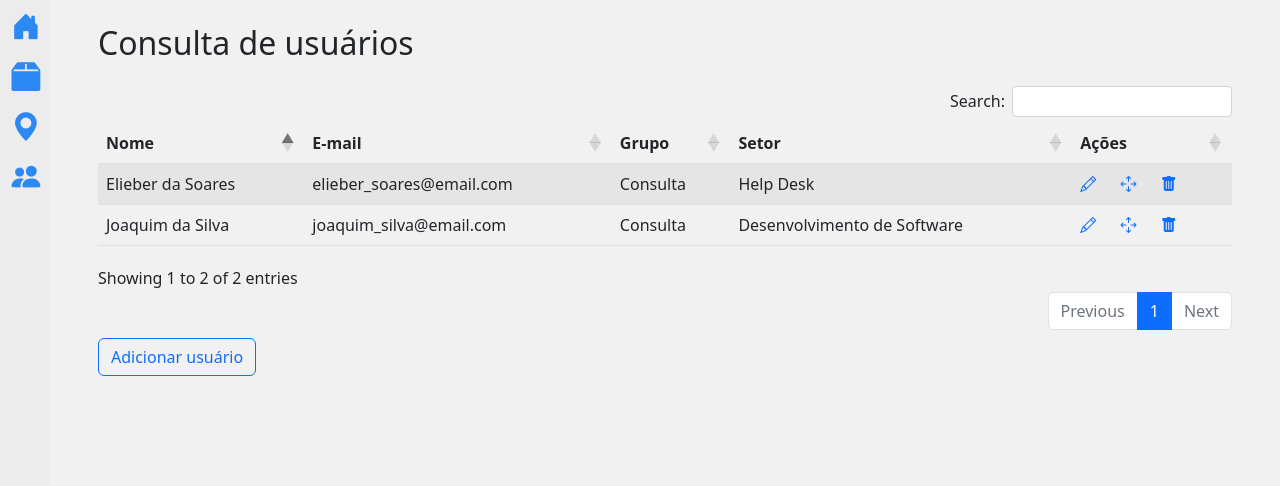
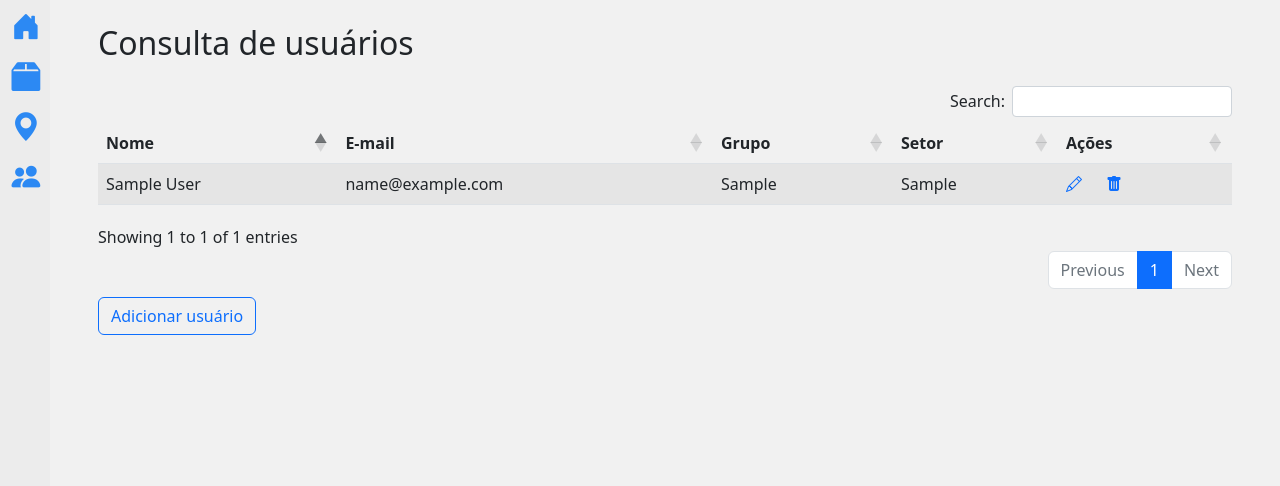
Before and after one commit to fernando-fix/herbert-project-2, a PHP site: page /herbert-project-2/users.php in a window 1280 px wide. Shown: the part 40-526 px from the top of the page. Run offline with PHP 8.4, Linux system fonts and the light colour scheme; tables that the repository leaves empty or names only in its code hold one stand-in row (values such as "Sample post"); some libraries are stand-ins or nearby versions.

Commit message:
add db_project image and user are listed users.php

```diff
--- a/src/dao/UserDaoMysql.php
+++ b/src/dao/UserDaoMysql.php
@@ -16,6 +16,19 @@ class UserDaoMysql implements UserDao
     public function __construct(PDO $driver)
     {
         $this->pdo = $driver;
+    }
+
+    public function findAll()
+    {
+        $sql = $this->pdo->query("SELECT * FROM users");
+        $sql->execute();
+
+        if ($sql->rowCount() > 0) {
+            $data = $sql->fetchAll(PDO::FETCH_ASSOC);
+
+            return $data;
+        }
+        return false;
     }
 
     public function findByToken($token)
--- a/src/models/User.php
+++ b/src/models/User.php
@@ -94,6 +94,7 @@ class User{
 }
 
 interface UserDao {
+    public function findAll();
     public function findByToken($token);
     public function findByEmail($email);
     public function updateToken($email, $token);
--- a/users.php
+++ b/users.php
@@ -1,10 +1,19 @@
 <?php
 
+use src\dao\UserDaoMysql;
 use src\models\Auth;
 
 require "vendor/autoload.php";
 
-$config = new Auth;
+$auth = new Auth;
+
+
+$newUserDao = new UserDaoMysql($auth->connection);
+$data = $newUserDao->findAll();
+
+if (!is_array($data)) {
+    $data = [];
+}
 
 ?>
 
@@ -27,33 +36,27 @@ $config = new Auth;
             </tr>
         </thead>
         <tbody>
+
+            <?php if (count($data) > 0) : ?>
+                <?php foreach ($data as $item) : ?>
                     <tr>
-                <td>Joaquim da Silva</td>
-                <td>joaquim_silva@email.com</td>
-                <td>Consulta</td>
-                <td>Desenvolvimento de Software</td>
+                        <td><?= $item['name']; ?></td>
+                        <td><?= $item['email']; ?></td>
+                        <td><?= $item['grouplvl']; ?></td>
+                        <td><?= $item['sector']; ?></td>
                         <td class="tableAction">
                             <a href="#"><i class="bi bi-pencil"></i></a>
-                    <a href="#"><i class="bi bi-arrows-move"></i></a>
                             <a href="#"><i class="bi bi-trash-fill"></i></a>
                         </td>
                     </tr>
-            <tr>
-                <td>Elieber da Soares</td>
-                <td>elieber_soares@email.com</td>
-                <td>Consulta</td>
-                <td>Help Desk</td>
-                <td class="tableAction">
-                    <a href="#"><i class="bi bi-pencil"></i></a>
-                    <a href="#"><i class="bi bi-arrows-move"></i></a>
-                    <a href="#"><i class="bi bi-trash-fill"></i></a>
-                </td>
-            </tr>
+                <?php endforeach; ?>
+            <?php endif; ?>
+
         </tbody>
     </table>
     <!-- table end -->
     <div class="container-fluid p-0 mt-2">
-        <div class="btn btn-outline-primary" onclick="pageLoad('<?= $config->base; ?>/users_cad.php')">Adicionar usuário</div>
+        <div class="btn btn-outline-primary" onclick="pageLoad('<?= $auth->base; ?>/users_cad.php')">Adicionar usuário</div>
     </div>
 </div>
 
```
Also changed, not shown: _project_data/db.drawio.png (added), 1 other file. Lines whose indentation alone changed are shown as unchanged.
